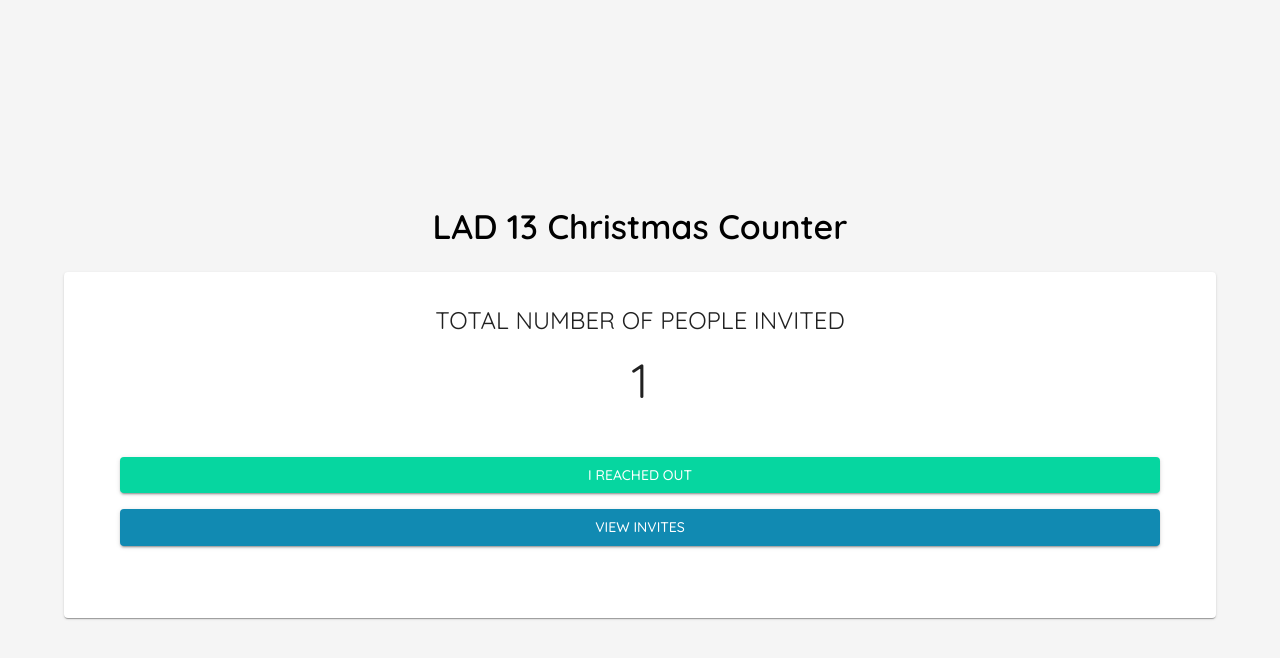
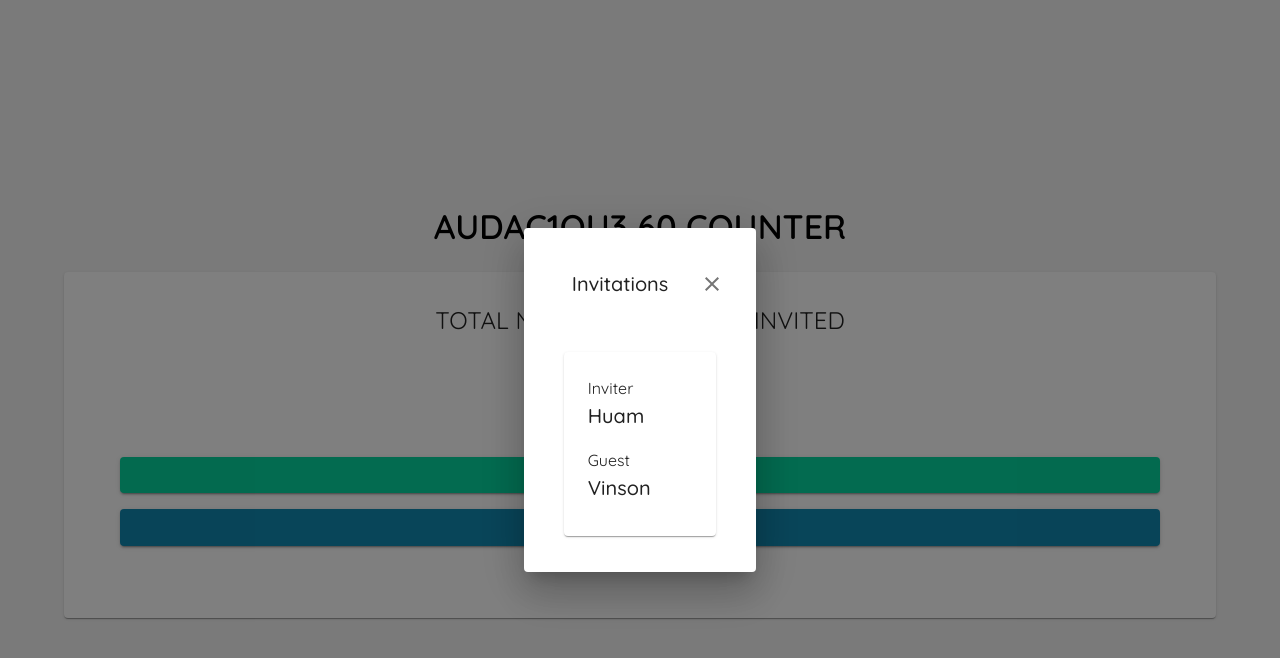
Before and after one commit to vinson14/lad-counter, a Next.js app: page / in a window 1280 px wide. Both pictures are taken after a click on the button "VIEW INVITES". Shown: the top 658 px of the page. Built offline with nearby package versions, Linux system fonts and the light colour scheme.

Commit message:
Added view invites

```diff
--- a/component/counter-card/counter-card.js
+++ b/component/counter-card/counter-card.js
@@ -12,7 +12,7 @@ import CardContainer from "../stateless/cards/card-container";
 import CounterCardHeader from "../stateless/typography/counter-card-header";
 import CounterCardValue from "../stateless/typography/counter-card-value";
 const CounterCard = ({ value }) => {
-  const { openNewInviteForm } = useContext(MainContext);
+  const { openNewInviteForm, openViewInvites } = useContext(MainContext);
 
   return (
     <CardContainer>
@@ -24,7 +24,9 @@ const CounterCard = ({ value }) => {
         <AddButton onClick={openNewInviteForm}>
           {ADD_INVITE_BUTTON_TEXT}
         </AddButton>
-        <ViewButton>{VIEW_INVITES_BUTTON_TEXT}</ViewButton>
+        <ViewButton onClick={openViewInvites}>
+          {VIEW_INVITES_BUTTON_TEXT}
+        </ViewButton>
       </Box>
     </CardContainer>
   );
--- /dev/null
+++ b/component/stateless/cards/invite-card.js
@@ -0,0 +1,18 @@
+import { Typography } from "@mui/material";
+import {
+  INVITE_CARD_INVITER_LABEL,
+  INVITE_CARD_INVITEE_LABEL,
+} from "../../../data/strings";
+import LabelValueText from "../typography/label-value-text";
+import CardContainer from "./card-container";
+
+const InviteCard = ({ inviter, invitee }) => {
+  return (
+    <CardContainer>
+      <LabelValueText label={INVITE_CARD_INVITER_LABEL} value={inviter} />
+      <LabelValueText label={INVITE_CARD_INVITEE_LABEL} value={invitee} />
+    </CardContainer>
+  );
+};
+
+export default InviteCard;
--- /dev/null
+++ b/component/stateless/typography/label-value-text.js
@@ -0,0 +1,12 @@
+import { Box, Typography } from "@mui/material";
+
+const LabelValueText = ({ label, value }) => {
+  return (
+    <Box p={1}>
+      <Typography>{label}</Typography>
+      <Typography variant="h6">{value}</Typography>
+    </Box>
+  );
+};
+
+export default LabelValueText;
--- a/component/view-invites/view-invites.js
+++ b/component/view-invites/view-invites.js
@@ -1,10 +1,33 @@
-import { Typography } from "@mui/material";
+import { Grid, Typography } from "@mui/material";
+import { useContext } from "react";
+import { MainContext } from "../../contexts/main-context";
+import {
+  INVITEE_NAME_KEY,
+  INVITER_NAME_KEY,
+  VIEW_INVITES_MODAL_TITLE,
+} from "../../data/strings";
+import InviteCard from "../stateless/cards/invite-card";
 import ModalContainer from "../stateless/modal/modal-container";
 
 const ViewInvites = () => {
+  const { viewInvitesState, closeViewInvites, invites } =
+    useContext(MainContext);
   return (
-    <ModalContainer>
-      <Typography>View Invites</Typography>
+    <ModalContainer
+      open={viewInvitesState}
+      onClose={closeViewInvites}
+      title={VIEW_INVITES_MODAL_TITLE}
+    >
+      <Grid container>
+        {invites.map((invite) => (
+          <Grid item key={invite[INVITER_NAME_KEY]} xs={12} p={2}>
+            <InviteCard
+              inviter={invite[INVITER_NAME_KEY]}
+              invitee={invite[INVITEE_NAME_KEY]}
+            />
+          </Grid>
+        ))}
+      </Grid>
     </ModalContainer>
   );
 };
--- a/data/strings.js
+++ b/data/strings.js
@@ -6,3 +6,7 @@ export const INVITEE_NAME_KEY = "inviteeName";
 export const NEW_INVITE_FORM_TITLE = "New invitation";
 export const INVITER_NAME_FIELD_LABEL = "Your name";
 export const INVITEE_NAME_FIELD_LABEL = "Invitee name";
+export const VIEW_INVITES_MODAL_TITLE = "Invitations";
+export const INVITE_CARD_INVITER_LABEL = "Inviter";
+export const INVITE_CARD_INVITEE_LABEL = "Guest";
+export const MAIN_HEADER = "AUDAC1OU3 60 COUNTER";
--- a/pages/index.js
+++ b/pages/index.js
@@ -6,7 +6,9 @@ import NewInviteForm from "../component/new-invite-form/new-invite-form";
 import MainContainer from "../component/stateless/layouts/main-container";
 import LoadingBox from "../component/stateless/misc/loading-box";
 import MainHeader from "../component/stateless/typography/main-header";
+import ViewInvites from "../component/view-invites/view-invites";
 import { MainContext } from "../contexts/main-context";
+import { MAIN_HEADER } from "../data/strings";
 import styles from "../styles/Home.module.css";
 import { getInvites } from "../utils/api";
 import useModal from "../utils/useModal";
@@ -14,6 +16,7 @@ import useModal from "../utils/useModal";
 export default function Home() {
   const [loading, setLoading] = useState(true);
   const [invites, setInvites] = useState([]);
+  const [viewInvitesState, openViewInvites, closeViewInvites] = useModal();
   const [newInviteFormState, openNewInviteForm, closeNewInviteForm] =
     useModal();
 
@@ -32,15 +35,19 @@ export default function Home() {
     newInviteFormState,
     openNewInviteForm,
     closeNewInviteForm,
+    viewInvitesState,
+    openViewInvites,
+    closeViewInvites,
   };
 
   return (
     <MainContext.Provider value={context}>
       <MainContainer>
         {loading && <LoadingBox />}
-        <MainHeader>LAD 13 Christmas Counter</MainHeader>
+        <MainHeader>{MAIN_HEADER}</MainHeader>
         <CounterCard value={invites.length} />
         <NewInviteForm />
+        <ViewInvites />
       </MainContainer>
     </MainContext.Provider>
   );
```
